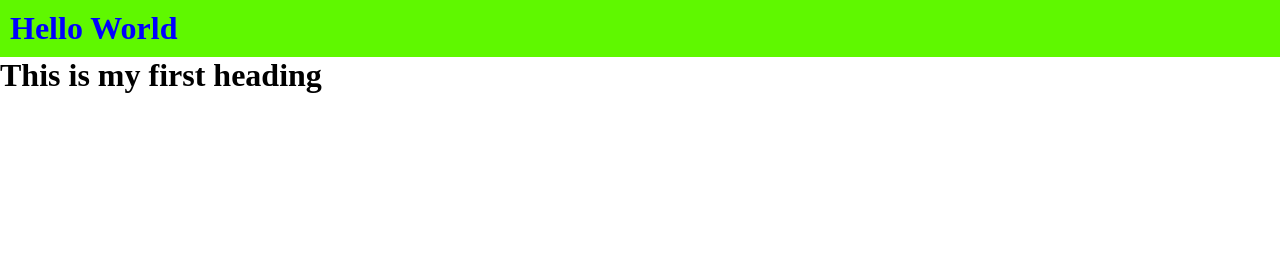
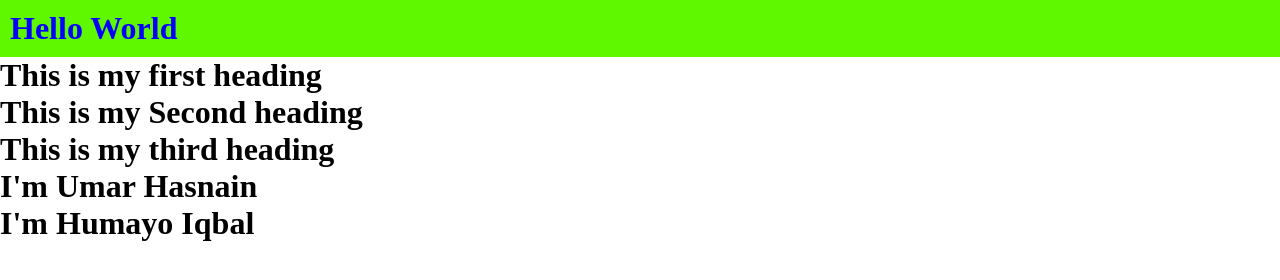
Before and after one commit to umarhasnain/my-beautiful-website, a plain HTML site: page index.html in a window 1280 px wide. Drawn offline with Linux system fonts and the light colour scheme.

Commit message:
This is my third commit

```diff
--- a/index.html
+++ b/index.html
@@ -11,6 +11,10 @@
         <h1 style="color: blue; background-color: rgb(95, 248, 0); padding: 10px;">Hello World</h1>
         <!-- <h2>This is my Beautiful Website</h2> -->
          <h1>This is my first heading</h1>
+         <h1>This is my Second heading</h1>
+         <h1>This is my third heading</h1>
+         <h1>I'm Umar Hasnain</h1>
+         <h1>I'm Humayo Iqbal</h1>
     </div>
 </body>
 </html>
```
